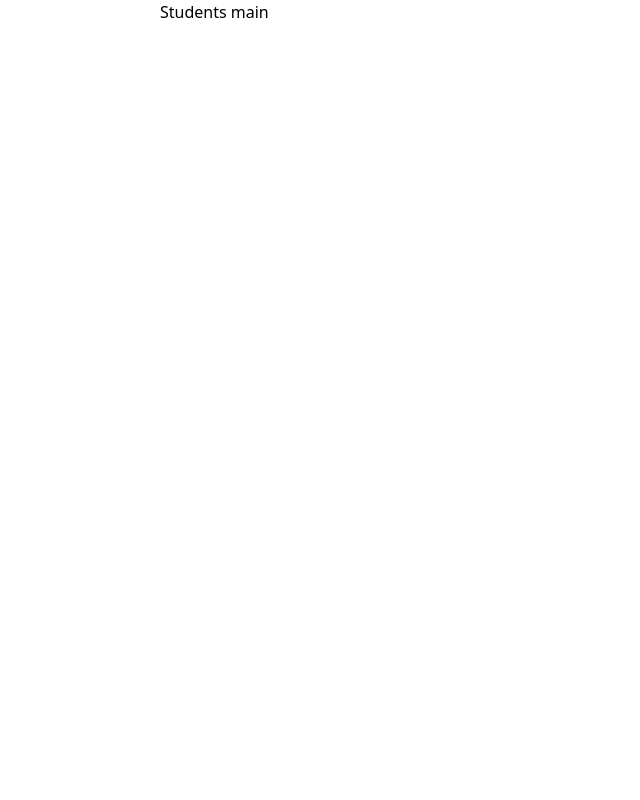
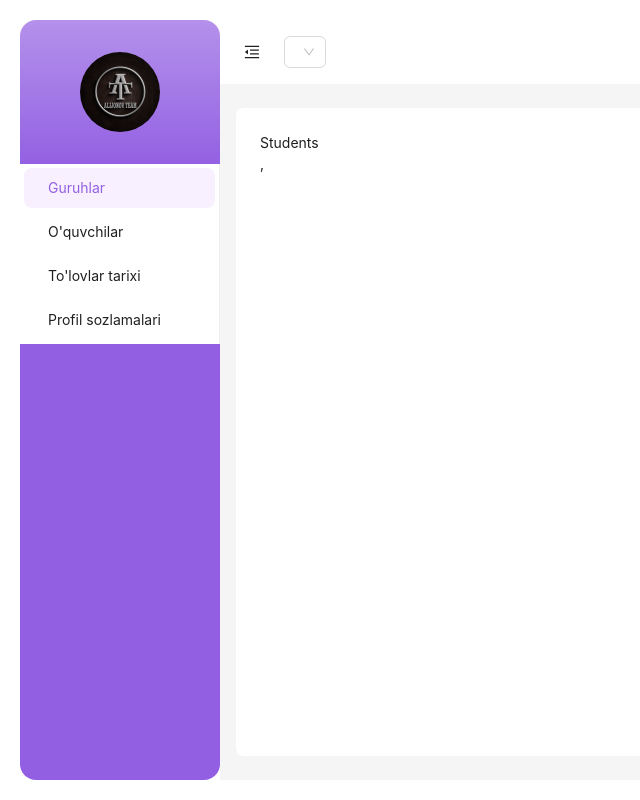
Before and after one commit to YahyobekRahimov/edu_check, a React (Vite) app: page /students in a window 1280 px wide. Shown: the whole page, without its empty margins (0-640 px from the left). Built offline with nearby package versions, Linux system fonts and the light colour scheme.

Commit message:
adding theme in progress

```diff
--- a/src/App.tsx
+++ b/src/App.tsx
@@ -1,11 +1,52 @@
+import {
+  RouterProvider,
+  createBrowserRouter,
+} from "react-router-dom";
 import "./App.css";
+import Groups from "./pages/Groups/Groups";
+import Students from "./pages/Students/Students";
+import Payments from "./pages/Payments/Payments";
+import Settings from "./pages/Settings/Settings";
+import LayoutComponent from "./layout/LayoutComponent";
 
 function App() {
+  const router = createBrowserRouter([
+    {
+      path: "/",
+      element: (
+        <LayoutComponent>
+          <Groups />,
+        </LayoutComponent>
+      ),
+    },
+    {
+      path: "/students",
+      element: (
+        <LayoutComponent>
+          <Students />,
+        </LayoutComponent>
+      ),
+    },
+    {
+      path: "/payments",
+      element: (
+        <LayoutComponent>
+          <Payments />,
+        </LayoutComponent>
+      ),
+    },
+    {
+      path: "/settings",
+      element: (
+        <LayoutComponent>
+          <Settings />,
+        </LayoutComponent>
+      ),
+    },
+  ]);
   return (
-    <>
-      <div>New div</div>
-      <div className="">mine</div>
-    </>
+    // @ts-ignore
+    <RouterProvider router={router}></RouterProvider>
   );
 }
 
--- a/src/Providers.tsx
+++ /dev/null
@@ -1,31 +0,0 @@
-import {
-  RouterProvider,
-  createBrowserRouter,
-} from "react-router-dom";
-import Groups from "./pages/Groups/Groups";
-import Students from "./pages/Students/Students";
-import Payments from "./pages/Payments/Payments";
-import Settings from "./pages/Settings/Settings";
-
-export default function Providers({ children }: any) {
-  const router = createBrowserRouter([
-    {
-      path: "/",
-      element: <Groups />,
-    },
-    {
-      path: "/students",
-      element: <Students />,
-    },
-    {
-      path: "/payments",
-      element: <Payments />,
-    },
-    {
-      path: "/settings",
-      element: <Settings />,
-    },
-  ]);
-  // @ts-ignore
-  return <RouterProvider router={router}>{children}</RouterProvider>;
-}
--- a/src/components/Header/Header.tsx
+++ b/src/components/Header/Header.tsx
@@ -1,9 +1,9 @@
-import Container from "../Container";
+import ThemeSwitcher from "../ThemeSwitcher/ThemeSwitcher";
 
 export default function Header() {
   return (
     <header>
-      <Container>Header</Container>;
+      <ThemeSwitcher />
     </header>
   );
 }
--- /dev/null
+++ b/src/components/ThemeSwitcher/ThemeSwitcher.tsx
@@ -0,0 +1,92 @@
+import { Select } from "antd";
+import { useEffect, useState } from "react";
+
+export default function ThemeSwitcher() {
+  const [theme, setTheme] = useState("");
+  const [isDark, setDark] = useState(false);
+
+  useEffect(() => {
+    if (localStorage.getItem("theme")) {
+      const localTheme = localStorage.getItem("theme");
+      if (localTheme === "system") {
+        setTheme("system");
+        localStorage.setItem("theme", "system");
+      } else if (localTheme === "dark") {
+        setTheme("dark");
+        localStorage.setItem("theme", "dark");
+      } else if (localTheme === "light") {
+        setTheme("light");
+        localStorage.setItem("theme", "light");
+      }
+    }
+  }, []);
+
+  useEffect(() => {
+    if (theme) {
+      if (theme === "system") {
+        if (
+          window.matchMedia("(prefers-color-scheme: dark)").matches
+        ) {
+          setDark(true);
+        } else {
+          setDark(false);
+        }
+      } else if (theme === "dark") {
+        setDark(true);
+      } else if (theme === "light") {
+        setDark(false);
+      }
+    }
+  }, [theme]);
+
+  useEffect(() => {
+    if (isDark) {
+      document.documentElement.classList.add("dark");
+    } else {
+      document.documentElement.classList.remove("dark");
+    }
+  }, [isDark]);
+  return (
+    // <Select
+    //   onValueChange={(value) => {
+    //     setTheme(value);
+    //     localStorage.theme = value;
+    //   }}
+    //   value={theme}
+    // >
+    //   <SelectTrigger className="w-[6rem]">
+    //     <SelectValue placeholder="Theme" />
+    //   </SelectTrigger>
+    //   <SelectContent>
+    //     <SelectItem className="cursor-pointer" value="light">
+    //       Light
+    //     </SelectItem>
+    //     <SelectItem className="cursor-pointer" value="dark">
+    //       Dark
+    //     </SelectItem>
+    //     <SelectItem className="cursor-pointer" value="system">
+    //       System
+    //     </SelectItem>
+    //   </SelectContent>
+    // </Select>
+    <Select
+      value={theme}
+      onChange={(value) => {
+        console.log(value);
+        setTheme(value);
+        localStorage.theme = value;
+      }}
+      options={[
+        { value: "light", label: <span>Light</span> },
+        {
+          value: "dark",
+          label: <span>Dark</span>,
+        },
+        {
+          value: "system",
+          label: <span>System</span>,
+        },
+      ]}
+    />
+  );
+}
--- /dev/null
+++ b/src/layout/LayoutComponent.tsx
@@ -0,0 +1,116 @@
+import React, { ReactNode, useState } from "react";
+import {
+  MenuFoldOutlined,
+  MenuUnfoldOutlined,
+} from "@ant-design/icons";
+import { Layout, Menu, Button, theme } from "antd";
+import { useNavigate } from "react-router-dom";
+import Logo from "../assets/images/logo.jpg";
+import HeaderComponent from "../components/Header/Header";
+
+const { Header, Sider, Content } = Layout;
+
+const App: ({ children }: { children: ReactNode }) => ReactNode = ({
+  children,
+}) => {
+  const [collapsed, setCollapsed] = useState(false);
+  const navigate = useNavigate();
+  const {
+    token: { colorBgContainer, borderRadiusLG },
+  } = theme.useToken();
+
+  return (
+    <Layout
+      style={{
+        minHeight: "100vh",
+        padding: "1.25rem",
+        background: "white",
+      }}
+    >
+      <Sider
+        trigger={null}
+        collapsible
+        collapsed={collapsed}
+        style={{ borderRadius: "1rem" }}
+      >
+        <div className="demo-logo-vertical  flex justify-center items-center p-[2rem]">
+          <img
+            src={Logo}
+            alt="Logo"
+            className="w-[5rem] rounded-full"
+          />
+        </div>
+        <Menu
+          theme="light"
+          mode="inline"
+          defaultSelectedKeys={["1"]}
+          items={[
+            {
+              key: "1",
+              // icon: <Groups />,
+              label: "Guruhlar",
+              onClick: () => navigate("/"),
+            },
+            {
+              key: "2",
+              // icon: <Students />,
+              label: "O'quvchilar",
+              onClick: () => navigate("/students"),
+            },
+            {
+              key: "3",
+              // icon: <Payments />,
+              label: "To'lovlar tarixi",
+              onClick: () => navigate("/payments"),
+            },
+            {
+              key: "4",
+              label: "Profil sozlamalari",
+              onClick: () => navigate("/settings"),
+            },
+          ]}
+        />
+      </Sider>
+      <Layout>
+        <Header
+          style={{
+            padding: 0,
+            background: colorBgContainer,
+            display: "flex",
+          }}
+        >
+          <Button
+            type="text"
+            icon={
+              collapsed ? (
+                <MenuUnfoldOutlined />
+              ) : (
+                <MenuFoldOutlined />
+              )
+            }
+            onClick={() => setCollapsed(!collapsed)}
+            style={{
+              fontSize: "16px",
+              width: 64,
+              height: 64,
+            }}
+          />
+          <HeaderComponent />
+        </Header>
+        <Content
+          style={{
+            margin: "24px 16px",
+            padding: 24,
+            minHeight: 280,
+            background: colorBgContainer,
+            borderRadius: borderRadiusLG,
+          }}
+        >
+          {children}
+        </Content>
+      </Layout>
+    </Layout>
+  );
+};
+
+export default App;
--- a/src/layout/layout.tsx
+++ /dev/null
@@ -1,11 +0,0 @@
-import Header from "../components/Header/Header";
-import Sidebar from "../components/Sidebar/Sidebar";
-
-export default function layout() {
-  return (
-    <>
-      <Header />
-      <Sidebar />
-    </>
-  );
-}
--- a/src/main.tsx
+++ b/src/main.tsx
@@ -1,10 +1,25 @@
 import ReactDOM from "react-dom/client";
 import App from "./App.tsx";
 import "./index.css";
-import Providers from "./Providers.tsx";
+import { ConfigProvider } from "antd";
 
 ReactDOM.createRoot(document.getElementById("root")!).render(
-  <Providers>
+  <ConfigProvider
+    theme={{
+      cssVar: true,
+      token: {
+        colorPrimary: "#925FE2",
+      },
+      components: {
+        Layout: {
+          siderBg: `linear-gradient(0deg, #925FE2 80.26%, rgba(146, 95, 226, 0.00) 143.39%, #E2D4F7 143.39%)`,
+        },
+        Menu: {
+          darkItemBg: "#925FE2",
+        },
+      },
+    }}
+  >
     <App />
-  </Providers>
+  </ConfigProvider>
 );
--- a/src/pages/Groups/Groups.tsx
+++ b/src/pages/Groups/Groups.tsx
@@ -1,5 +1,3 @@
-import Container from "../../components/Container";
-
 export default function Groups() {
-  return <Container>Groups</Container>;
+  return <div>Groups</div>;
 }
--- a/src/pages/Payments/Payments.tsx
+++ b/src/pages/Payments/Payments.tsx
@@ -1,3 +1,3 @@
 export default function Payments() {
-  return <div>Payments</div>;
+  return <div>payments</div>;
 }
--- a/src/pages/Students/Students.tsx
+++ b/src/pages/Students/Students.tsx
@@ -1,9 +1,3 @@
-import StudentsMain from "./StudentsMain";
-
 export default function Students() {
-  return (
-    <>
-      <StudentsMain />
-    </>
-  );
+  return <main>Students</main>;
 }
--- a/src/pages/Students/StudentsMain.tsx
+++ /dev/null
@@ -1,9 +0,0 @@
-import Container from "../../components/Container";
-
-export default function () {
-  return (
-    <main>
-      <Container>Students main</Container>
-    </main>
-  );
-}
```
Also changed, not shown: src/assets/images/logo.jpg (added).
